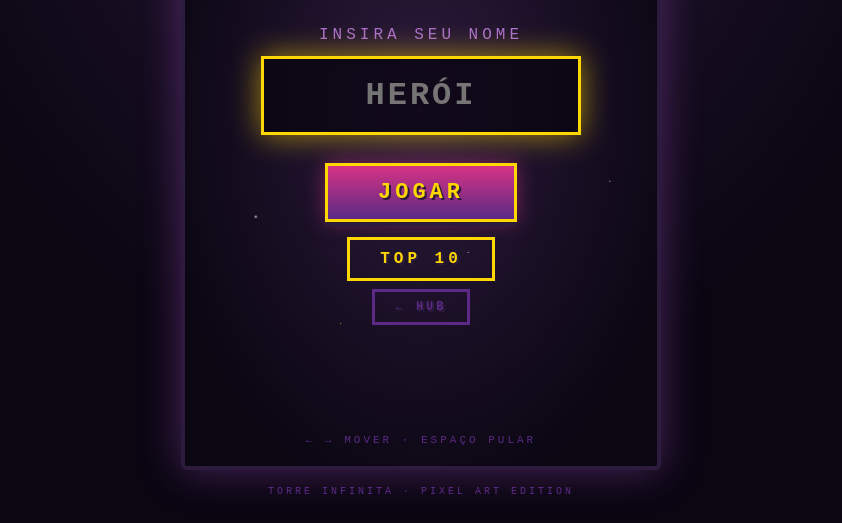
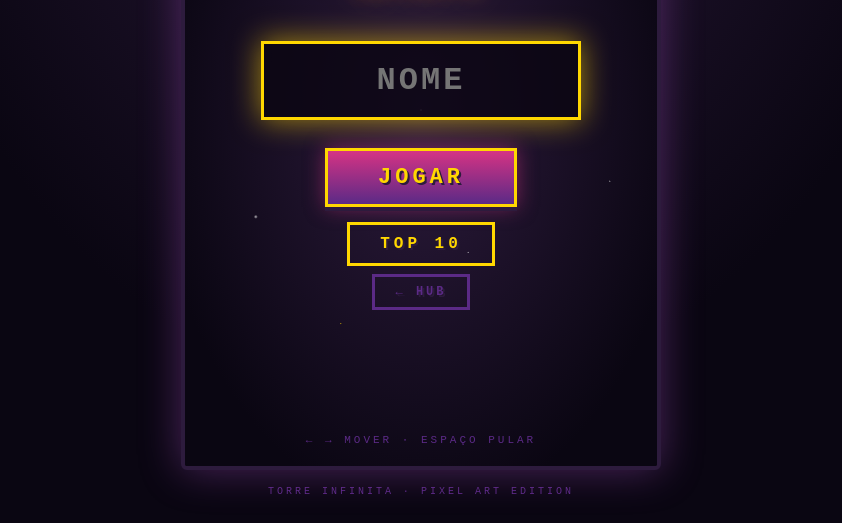
Before and after one commit to Gianotto/torre-infinita, a website: page public/games/torre-infinita/index.html in a window 1280 px wide. Shown: the part 277-800 px from the top of the page, without its empty margins (219-1061 px from the left). Drawn offline with Linux system fonts and the light colour scheme.

Commit message:
Placeholder HERÓI → NOME

```diff
--- a/public/games/torre-infinita/index.html
+++ b/public/games/torre-infinita/index.html
@@ -456,8 +456,13 @@
       color: rgba(255, 215, 0, 0.9);
     }
 
-    #touchLeft  { left: 12px; }
-    #touchRight { right: 12px; }
+    #touchLeft {
+      left: 12px;
+    }
+
+    #touchRight {
+      right: 12px;
+    }
   </style>
 </head>
 
@@ -470,8 +475,7 @@
           <div class="subtitle">∙ INFINITA ∙</div>
         </div>
         <div class="name-form">
-          <label>INSIRA SEU NOME</label>
-          <input type="text" id="playerName" placeholder="HERÓI" maxlength="12" autocomplete="off">
+          <input type="text" id="playerName" placeholder="NOME" maxlength="12" autocomplete="off">
           <br>
           <button onclick="startGame()">JOGAR</button>
           <br>
@@ -480,7 +484,8 @@
             10</button>
           <br>
           <button onclick="window.location.href='/'"
-            style="margin-top: 8px; font-size: 12px; padding: 8px 20px; background: transparent; border-color: #5b2a86; color: #5b2a86; box-shadow: none; letter-spacing: 3px;">← HUB</button>
+            style="margin-top: 8px; font-size: 12px; padding: 8px 20px; background: transparent; border-color: #5b2a86; color: #5b2a86; box-shadow: none; letter-spacing: 3px;">←
+            HUB</button>
         </div>
         <div class="controls-hint">← → MOVER ∙ ESPAÇO PULAR</div>
       </div>
@@ -526,8 +531,6 @@
           <div id="top10List"></div>
         </div>
         <button class="restart-btn" onclick="location.reload()">JOGAR DE NOVO</button>
-        <button onclick="window.location.href='/'"
-          style="margin-top: 10px; font-family: 'Courier New', monospace; font-size: 13px; padding: 8px 24px; background: transparent; border: 2px solid #5b2a86; color: #5b2a86; cursor: pointer; letter-spacing: 3px;">← HUB</button>
       </div>
     </div>
   </div>
@@ -1349,7 +1352,7 @@
         document.getElementById('touchControls').style.display = 'block';
       }
 
-      const btnLeft  = document.getElementById('touchLeft');
+      const btnLeft = document.getElementById('touchLeft');
       const btnRight = document.getElementById('touchRight');
 
       function setTouchKey(btn, keyName, active) {
@@ -1372,7 +1375,7 @@
         }, { passive: false });
       }
 
-      addTouchBtn(btnLeft,  'ArrowLeft');
+      addTouchBtn(btnLeft, 'ArrowLeft');
       addTouchBtn(btnRight, 'ArrowRight');
 
       canvas.addEventListener('touchstart', e => {
```
